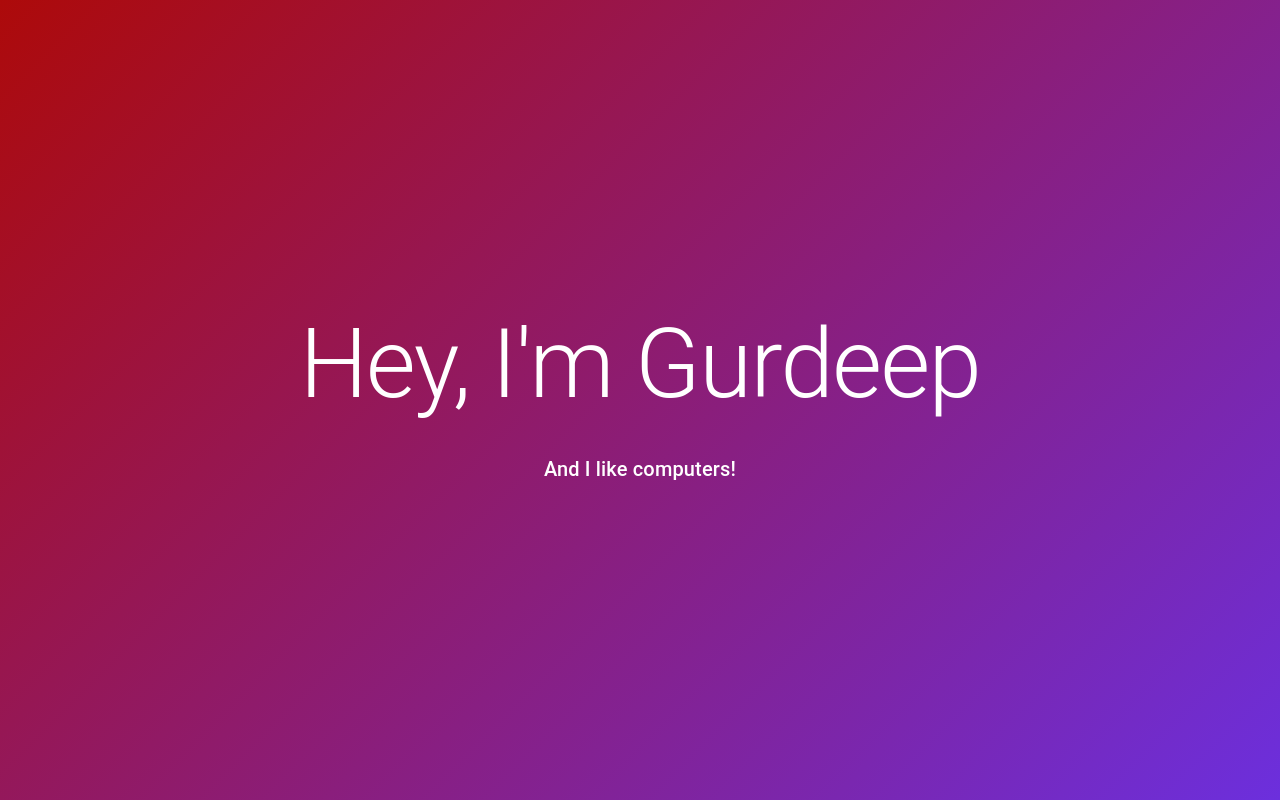
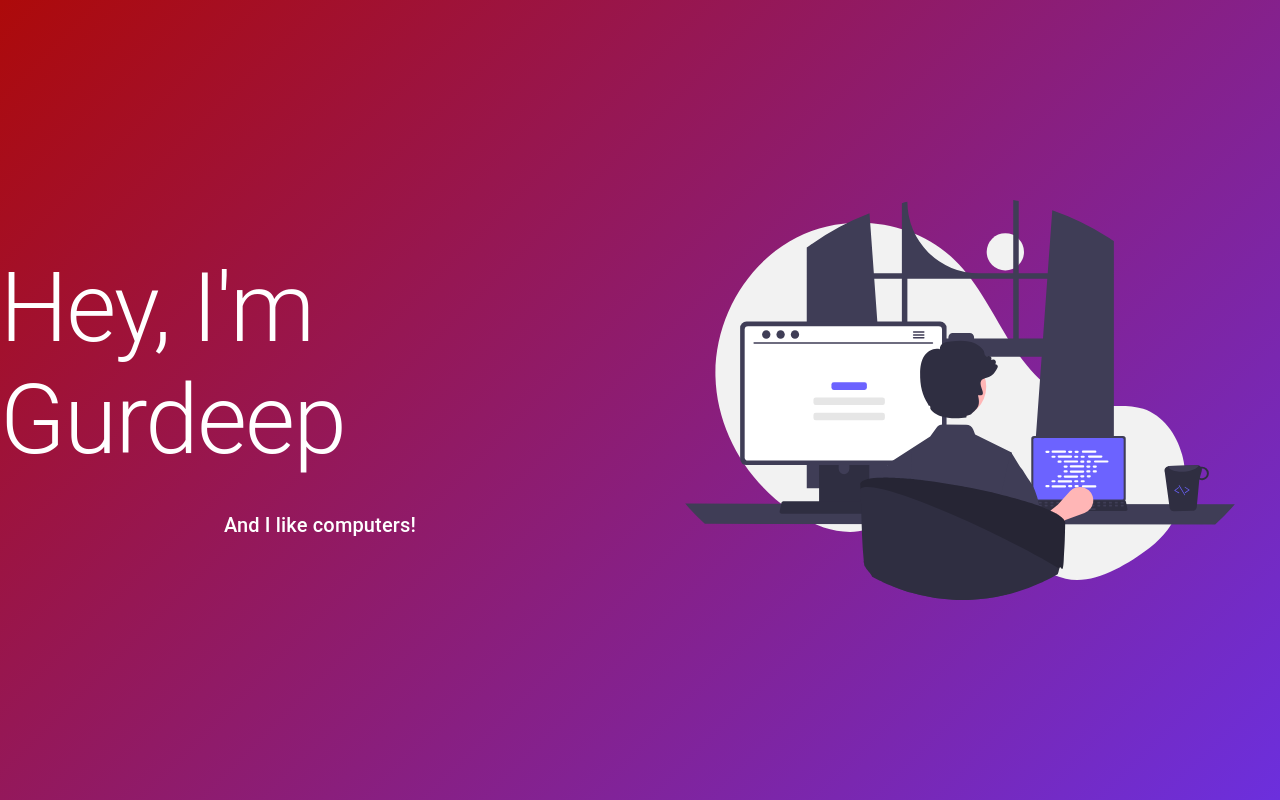
Before and after one commit to hnnthecore/homepage, a React (Vite) app: page / in a window 1280 px wide. Built offline with nearby package versions, Linux system fonts and the light colour scheme.

Commit message:
add immage

```diff
--- a/src/components/HeroSection/HeroSection.jsx
+++ b/src/components/HeroSection/HeroSection.jsx
@@ -2,6 +2,7 @@ import * as React from "react";
 import Box from "@mui/material/Box";
 import Typography from "@mui/material/Typography";
 import "./HeroSection.css";
+import Heroimg from "../../assets/developer.svg"
 
 function HeroSection() {
   return (
@@ -13,11 +14,18 @@ function HeroSection() {
           display: "flex",
           justifyContent: "center",
           alignItems: "center",
-          flexDirection: "column",
+          flexDirection: "row",
           background: "linear-gradient(135deg, #ad0a0a,rgb(108, 47, 221))",
           color: "white",
         }}
       >
+      <Box sx={{
+          width: "50%",
+          display: "flex",
+          justifyContent: "center",
+          alignItems: "center",
+          flexDirection: "column",
+          }}>
         <Typography variant="h1" gutterBottom>
           Hey, I'm Gurdeep
         </Typography>
@@ -25,6 +33,23 @@ function HeroSection() {
           And I like computers!
         </Typography>
       </Box>
+      <Box sx={{
+          width: "50%",display: "flex",
+          justifyContent: "center",
+          alignItems: "center",}}>
+        <Box
+      component="img"
+      sx={{
+        height: 400,               // Height of the image
+        width: "auto",                // Width of the image
+        borderRadius: "8px",       // Optional rounded corners
+        objectFit: "cover",        // Ensures image fills the box nicely
+      }}
+      src={Heroimg}
+      alt="Example Image"
+    />
+      </Box>
+      </Box>
     </>
   );
 }
```
Also changed, not shown: src/assets/developer.svg (added).
